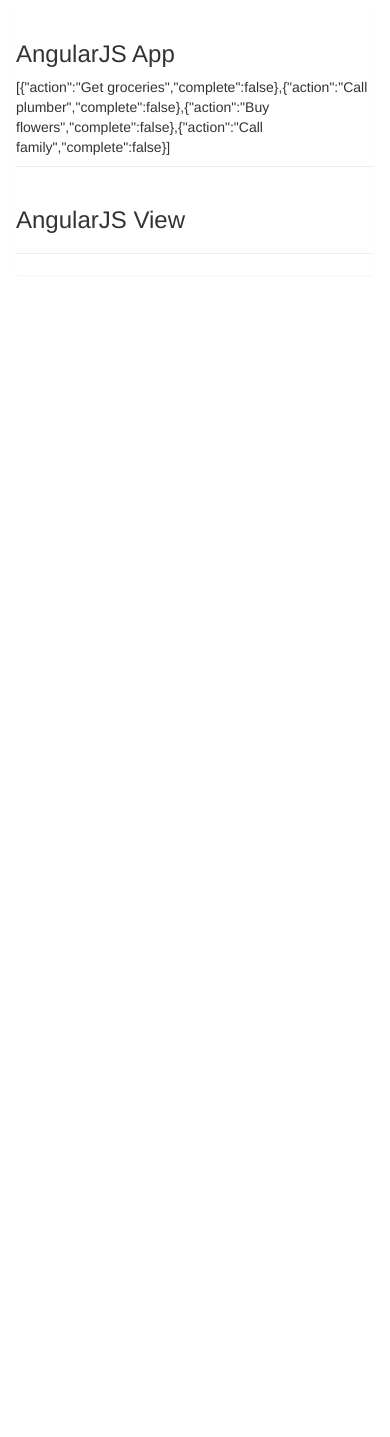
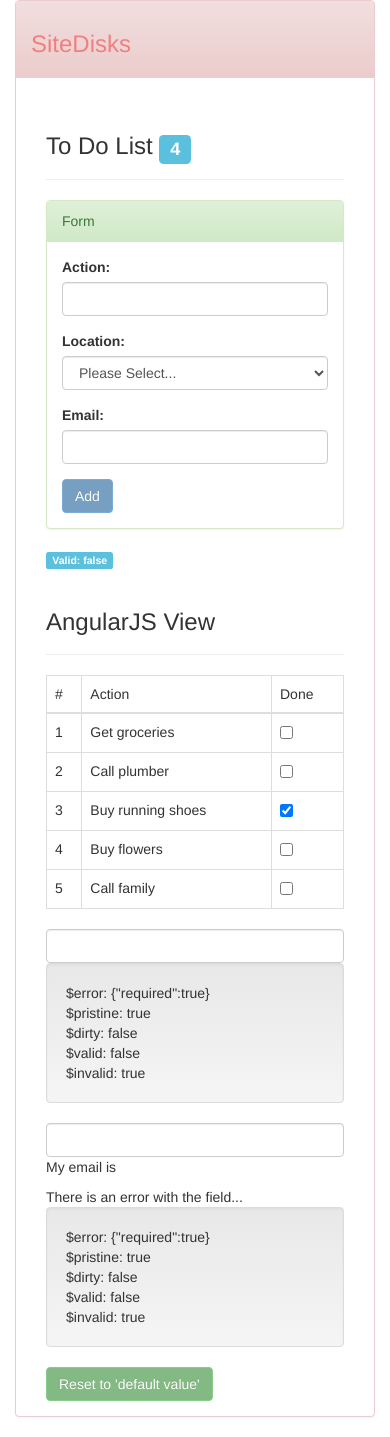
Before and after one commit to sitedisks/AngularJS, a plain HTML site: page PhoneCat/form.html in a window 390 px wide. Before the commit the page ends 844 px from the top, so only its background shows below. Drawn offline with nearby package versions, Linux system fonts and the light colour scheme.

Commit message:
Visual Studio management
Form validation updates fo

```diff
--- a/PhoneCat/form.html
+++ b/PhoneCat/form.html
@@ -5,30 +5,127 @@
         <link href="css/bootstrap.min.css" rel="stylesheet" />
         <link href="css/bootstrap-theme.min.css" rel="stylesheet" />
 	    <style type="text/css">
+    	    form .ng-invalid.ng-dirty { background-color: lightpink; }
+            form .ng-valid.ng-dirty { background-color: lightgreen; }
+            span.summary.ng-invalid { color: red; font-weight: bold; }
+            span.summary.ng-valid { color: green; }
+
+            .red {
+                color: lightcoral;
+            }
+
+            .blue{
+                color: lightskyblue;
+            }
     	</style>
     </head>
 
 	<body>
-		<div class="container">
- 			<div class="panel" ng-controller="formController">
-                <div class="row">
-                    <div class="col-md-6">
+		<div class="container-fluid">
+		    <div class="panel panel-danger" ng-controller="formController">
+		        <div class="panel-heading">
+		            <h3 ng-class="{true:'red',false:'blue'}[isRed]" ng-click="changeColor()">
+                        SiteDisks
+		            </h3>
+		        </div>
+		        <div class="panel-body">
+		            <div class="col-sm-6">
 		                <div class="page-header">
-                			<h3>AngularJS App</h3>
-
-                            {{(todos | filter: {complete: 'false'})}}
+		                    <h3>
+		                        To Do List
+		                        <span class="label label-info">
+		                            {{(todos | filter: {complete: 'false'}).length}}
+		                        </span>
+		                    </h3>
 		                </div>
+		                <div class="panel panel-success">
+		                    <div class="panel-heading">Form</div>
+		                    <div class="panel-body">
+		                        <form novalidate name="myForm">
+		                            <div class="form-group">
+		                                <label>Action:</label>
+		                                <input type="text" class="form-control" ng-model="newTodo.action" required/>
 		                            </div>
-                    <div class="col-md-6">
-                        <div class="page-header">
-                            <h3>AngularJS View</h3>
+		                            <div class="form-group">
+		                                <label>Location:</label>
+		                                <select class="form-control" ng-model="newTodo.location"
+		                                        ng-options="item.name for item in locations" required>
+		                                    <option value="">Please Select...</option>
+		                                </select>
+		                            </div>
+		                            <div class="form-group">
+		                                <label>Email:</label>
+		                                <input type="email" name="email" ng-model="ngemail" class="form-control" required/>
+		                            </div>
+		                            <button class="btn btn-primary" ng-disabled="myForm.$invalid" ng-click="addNewItem(newTodo)">Add</button>
+		                        </form>
 
 		                    </div>
 		                </div>
+		                <div class="label label-info">Valid: {{myForm.$valid}}</div>
+                        <!--<span class="summary" ng-class="myForm.$valid ? 'ng-valid' : 'ng-invalid'">
+                            {{myForm.$valid}}
+                        </span>-->
+		            </div>
+		            <div class="col-sm-6">
+                        <div class="page-header">
+                            <h3>AngularJS View</h3>
+                        </div>
+		                <table class="table table-bordered">
+		                    <thead>
+		                        <tr>
+		                            <td>#</td>
+		                            <td>Action</td>
+		                            <td>Done</td>
+
+		                        </tr>
+		                    </thead>
+		                    <tbody>
+		                        <tr ng-repeat="item in todos">
+		                            <td>{{$index + 1}}</td>
+		                            <td>{{item.action}}</td>
+		                            <td><input type="checkbox" ng-model="item.complete" /></td>
+		                        </tr>
+		                    </tbody>
+		                </table>
+                        <form name="test">
+                            <div>
+                                <input type="text" maxlength="10" minlength="3" class="form-control" name="nameText" ng-model="myName" required />
+
+                                <div class="well">
+                                    $error: {{test.nameText.$error}}<br />
+                                    $pristine: {{test.nameText.$pristine}}<br />
+                                    $dirty: {{test.nameText.$dirty}}<br />
+                                    $valid: {{test.nameText.$valid}}<br />
+                                    $invalid: {{test.nameText.$invalid}}
+
                                 </div>
 
+                                <div ng-message="test.nameText.$error" ng-if="test.nameText.$touched">
+                                    <div ng-message="required">name required</div>
+                                    <div ng-message="minlength">Too short</div>
+                                    <div>Need to download the angular-message.js plugin</div>
+                                </div>
 
+                                <input type="email" class="form-control" name="emailText" ng-model="myEmail" required />
+                                <p>My email is <strong>{{myEmail}}</strong></p>
+                                <div ng-show="test.emailText.$invalid">
+                                    There is an error with the field...
+                                </div>
+                                <div class="well">
+                                    $error: {{test.emailText.$error}}<br/>
+                                    $pristine: {{test.emailText.$pristine}}<br />
+                                    $dirty: {{test.emailText.$dirty}}<br />
+                                    $valid: {{test.emailText.$valid}}<br />
+                                    $invalid: {{test.emailText.$invalid}}
 
+                                </div>
+                                <button class="btn btn-success" ng-disabled="test.$invalid" ng-click="myEmail='default value'">Reset to 'default value'</button>
+                            </div>
+                        </form>
+
+		            </div>
+		        </div>
 		    </div>
 		</div>
 		<script src="http://code.jquery.com/jquery-latest.min.js" type="text/javascript"></script>
--- a/PhoneCat/js/angular.form.js
+++ b/PhoneCat/js/angular.form.js
@@ -9,10 +9,29 @@
 
 function formController($scope) {
 
+    $scope.isRed = true;
+
+    $scope.changeColor = function() {
+        $scope.isRed = false;
+    }
+
     $scope.todos = [{ action: "Get groceries", complete: false },
         { action: "Call plumber", complete: false },
         { action: "Buy running shoes", complete: true },
         { action: "Buy flowers", complete: false },
         { action: "Call family", complete: false }];
 
+    $scope.locations = [{ name: 'Home' }, { name: 'Office' }, { name: 'Mall' }];
+
+    $scope.addNewItem = addNewItem;
+
+    function addNewItem(newTodo) {
+        $scope.todos.push(
+            {
+                action: newTodo.action + ' at ' + newTodo.location.name,
+                complete: false
+            });
+
+    }
+
 }
```
Also changed, not shown: 1 other file. Lines whose indentation alone changed are shown as unchanged.
